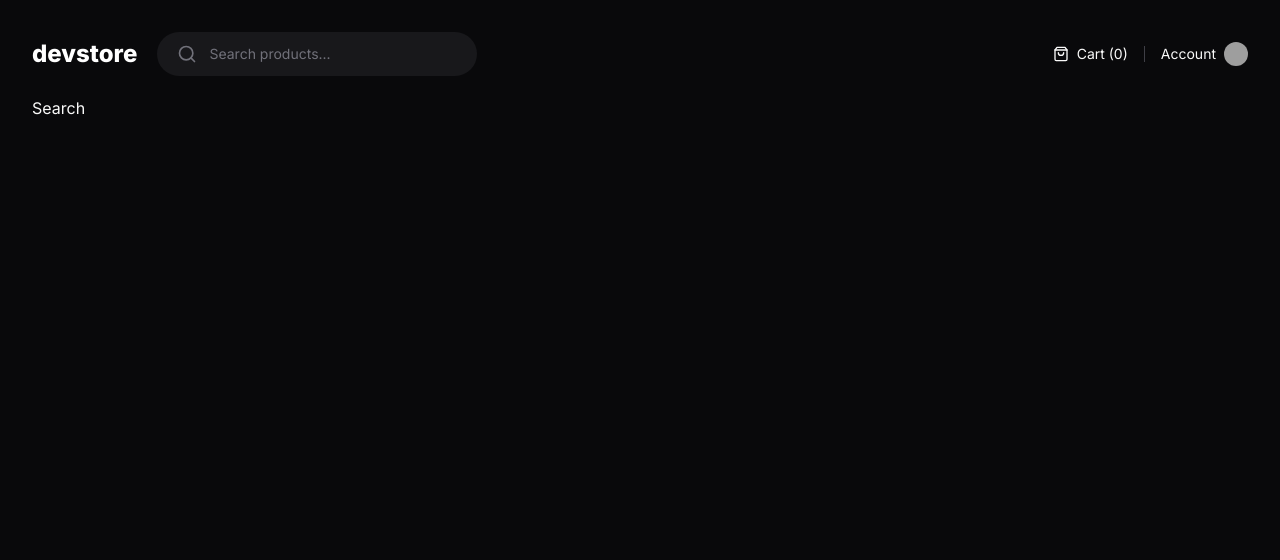
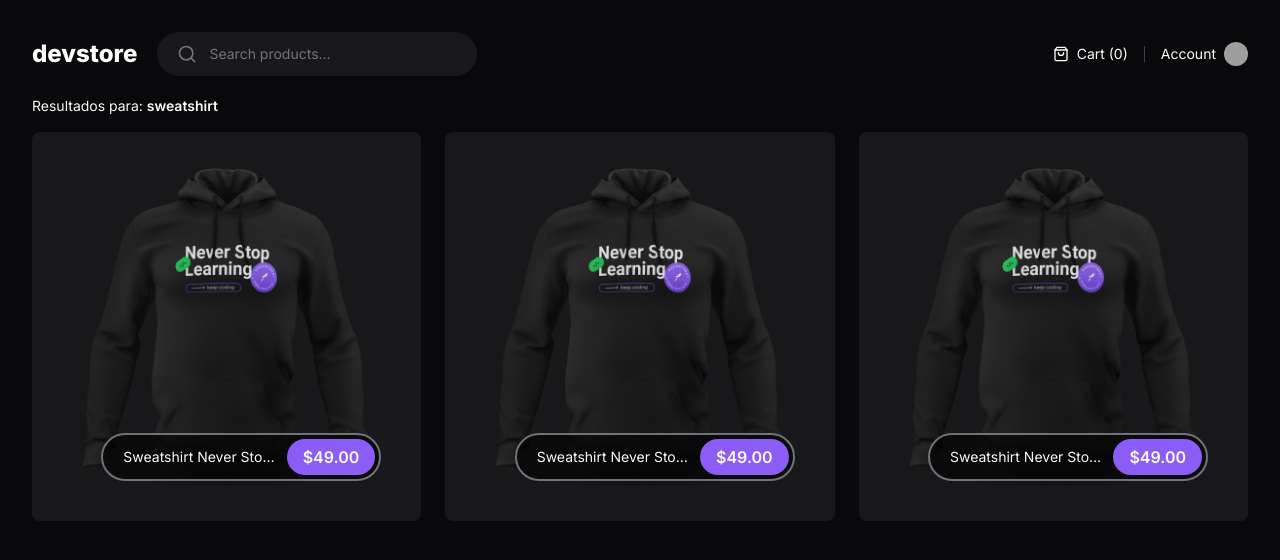
Before and after one commit to Jarlei3m/devstore, a Next.js app: page /search in a window 1280 px wide. Shown: the top 560 px of the page. Built offline with nearby package versions, Linux system fonts and the light colour scheme; grey boxes are pictures that could not be loaded.

Commit message:
chore: search product page

```diff
--- a/src/app/(store)/search/page.tsx
+++ b/src/app/(store)/search/page.tsx
@@ -1,5 +1,91 @@
+import Image from 'next/image'
+import Link from 'next/link'
+
 export default async function Search() {
-  await new Promise((resolve) => setTimeout(resolve, 2000))
+  return (
+    <div className="flex flex-col gap-4">
+      <p className="text-sm">
+        Resultados para: <span className="font-semibold">sweatshirt</span>{' '}
+      </p>
 
-  return <h1>Search</h1>
+      <div className="grid grid-cols-3 gap-6">
+        <Link
+          href={`/product/sweatshirt-never-stop-learning`}
+          className="group relative rounded-lg bg-zinc-900 overflow-hidden flex justify-center"
+        >
+          <Image
+            src="/sweatshirt-never-stop-learning.png"
+            className="group-hover:scale-105 transition-transform duration-500"
+            width={480}
+            height={480}
+            quality={100}
+            alt=""
+          />
+
+          <div className="absolute bottom-10 right-10 h-12 flex items-center gap-2 max-w-[280px] rounded-full border-2 border-zinc-500 bg-black/60 p-1 pl-5">
+            <span className="text-sm truncate">
+              Sweatshirt Never Stop Learning
+            </span>
+            <span className="flex h-full items-center justify-center rounded-full bg-violet-500 px-4 font-semibold">
+              {Number(49).toLocaleString('en-US', {
+                style: 'currency',
+                currency: 'USD',
+              })}
+            </span>
+          </div>
+        </Link>
+        <Link
+          href={`/product/sweatshirt-never-stop-learning`}
+          className="group relative rounded-lg bg-zinc-900 overflow-hidden flex justify-center"
+        >
+          <Image
+            src="/sweatshirt-never-stop-learning.png"
+            className="group-hover:scale-105 transition-transform duration-500"
+            width={480}
+            height={480}
+            quality={100}
+            alt=""
+          />
+
+          <div className="absolute bottom-10 right-10 h-12 flex items-center gap-2 max-w-[280px] rounded-full border-2 border-zinc-500 bg-black/60 p-1 pl-5">
+            <span className="text-sm truncate">
+              Sweatshirt Never Stop Learning
+            </span>
+            <span className="flex h-full items-center justify-center rounded-full bg-violet-500 px-4 font-semibold">
+              {Number(49).toLocaleString('en-US', {
+                style: 'currency',
+                currency: 'USD',
+              })}
+            </span>
+          </div>
+        </Link>
+
+        <Link
+          href={`/product/sweatshirt-never-stop-learning`}
+          className="group relative rounded-lg bg-zinc-900 overflow-hidden flex justify-center"
+        >
+          <Image
+            src="/sweatshirt-never-stop-learning.png"
+            className="group-hover:scale-105 transition-transform duration-500"
+            width={480}
+            height={480}
+            quality={100}
+            alt=""
+          />
+
+          <div className="absolute bottom-10 right-10 h-12 flex items-center gap-2 max-w-[280px] rounded-full border-2 border-zinc-500 bg-black/60 p-1 pl-5">
+            <span className="text-sm truncate">
+              Sweatshirt Never Stop Learning
+            </span>
+            <span className="flex h-full items-center justify-center rounded-full bg-violet-500 px-4 font-semibold">
+              {Number(49).toLocaleString('en-US', {
+                style: 'currency',
+                currency: 'USD',
+              })}
+            </span>
+          </div>
+        </Link>
+      </div>
+    </div>
+  )
 }
```
